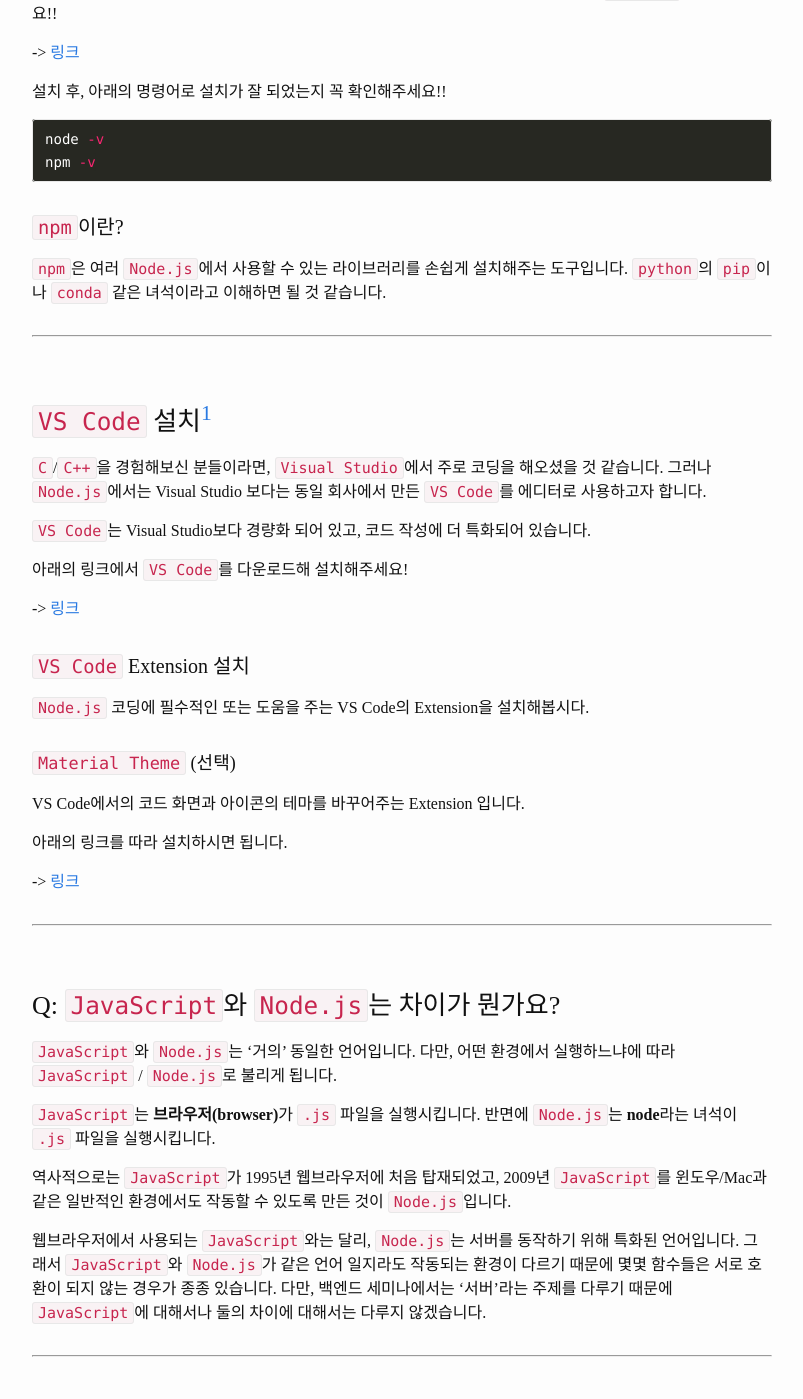
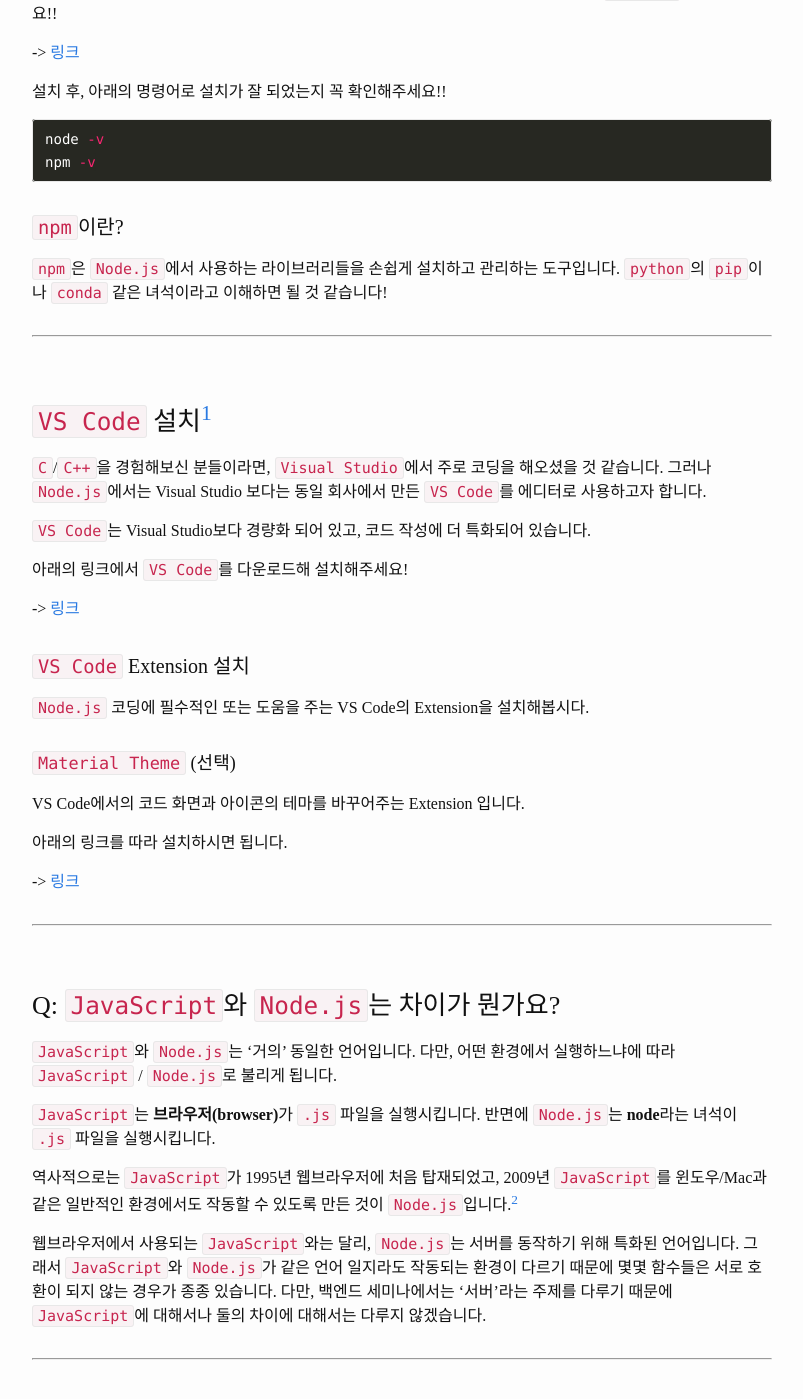
Before and after one commit to PoApper/backend-seminar, a Jekyll site: the page built from _posts/2020-10-04-Dev-setting.md, in a window 1280 px wide and 1400 px high, scrolled down 522 px. Shown: the whole window, without its empty margins (238-1041 px from the left). Built offline with Jekyll 4.4.1, drawn with Linux system fonts in a browser that asks for light colours; some web fonts are replaced; some of the changed text lies outside the part shown.

Commit message:
fix typo

```diff
--- a/_posts/2020-10-04-Dev-setting.md
+++ b/_posts/2020-10-04-Dev-setting.md
@@ -25,7 +25,7 @@
 
 #### `npm`이란?
 
-`npm`은 여러 `Node.js`에서 사용할 수 있는 라이브러리를 손쉽게 설치해주는 도구입니다. `python`의 `pip`이나 `conda` 같은 녀석이라고 이해하면 될 것 같습니다.
+`npm`은 `Node.js`에서 사용하는 라이브러리들을 손쉽게 설치하고 관리하는 도구입니다. `python`의 `pip`이나 `conda` 같은 녀석이라고 이해하면 될 것 같습니다!
 
 <hr>
 
@@ -58,7 +58,7 @@
 
 `JavaScript`는 **브라우저(browser)**가 `.js` 파일을 실행시킵니다. 반면에 `Node.js`는 **node**라는 녀석이 `.js` 파일을 실행시킵니다.
 
-역사적으로는 `JavaScript`가 1995년 웹브라우저에 처음 탑재되었고, 2009년 `JavaScript`를 윈도우/Mac과 같은 일반적인 환경에서도 작동할 수 있도록 만든 것이 `Node.js`입니다.
+역사적으로는 `JavaScript`가 1995년 웹브라우저에 처음 탑재되었고, 2009년 `JavaScript`를 윈도우/Mac과 같은 일반적인 환경에서도 작동할 수 있도록 만든 것이 `Node.js`입니다.[^2]
 
 웹브라우저에서 사용되는 `JavaScript`와는 달리, `Node.js`는 서버를 동작하기 위해 특화된 언어입니다. 그래서 `JavaScript`와 `Node.js`가 같은 언어 일지라도 작동되는 환경이 다르기 때문에 몇몇 함수들은 서로 호환이 되지 않는 경우가 종종 있습니다. 다만, 백엔드 세미나에서는 '서버'라는 주제를 다루기 때문에 `JavaScript`에 대해서나 둘의 차이에 대해서는 다루지 않겠습니다.
 
@@ -80,3 +80,5 @@
 <hr>
 
 [^1]: 간혹 github의 `Atom` 에디터를 사용하시는 분들도 있습니다. `VS Code` 대신 Atom을 써도 괜찮으나 백엔드 수업을 `VS Code`로 진행할 것이기 때문에 저와 UI나 단축키가 다를 수 있습니다!
+
+[^2]: 단, 모든 서버가 `Node.js`로 작성되는 것은 아닙니다. `python`이나 `Java`로 서버를 구축하기 합니다. 어떤 언어로 서버를 구축할지는 Design choice 입니다 ㅎㅎ
```
